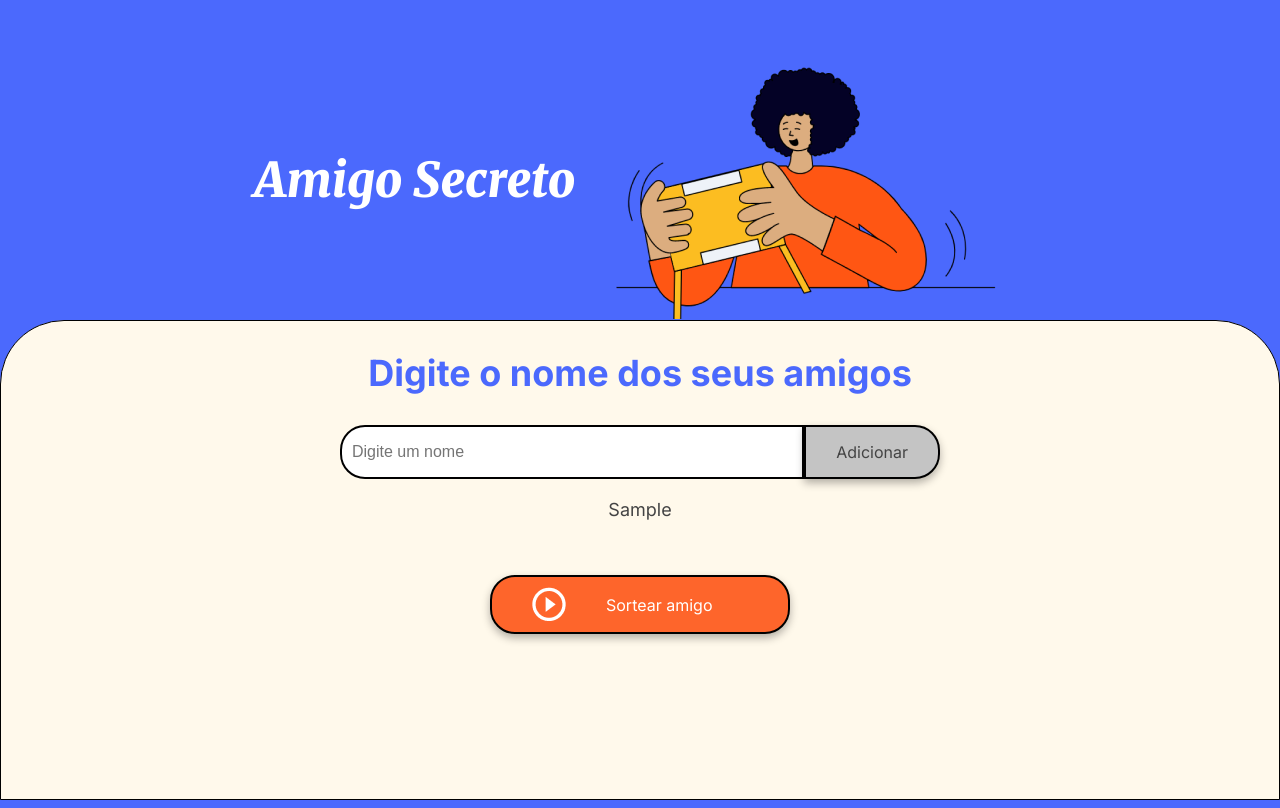
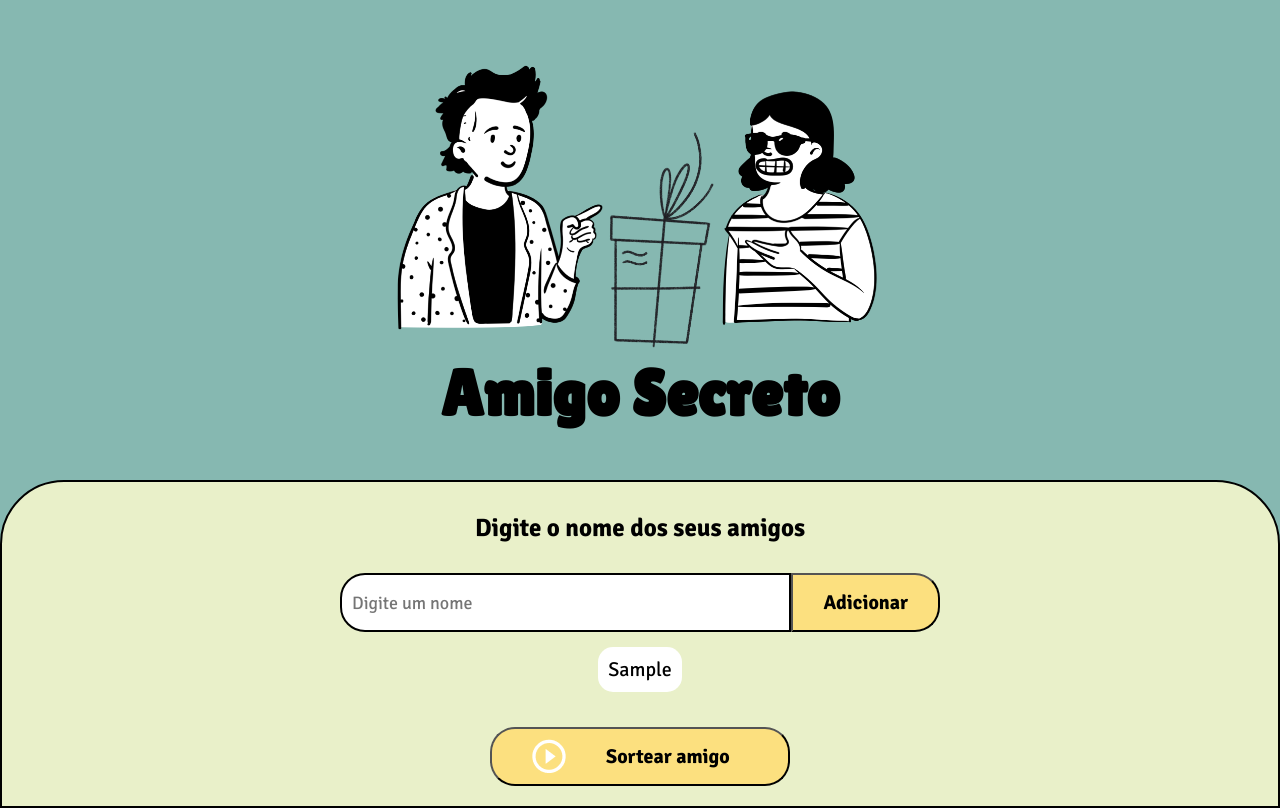
Before and after one commit to cristiellesreis/challenge-amigoSecreto, a plain HTML site: page index.html in a window 1280 px wide. Both pictures are taken after typing "Sample" into the empty fields and a click on the button "Adicionar". Drawn offline with Linux system fonts and the light colour scheme.

Commit message:
nova estilização

```diff
--- a/index.html
+++ b/index.html
@@ -6,15 +6,15 @@
     <link rel="stylesheet" href="style.css">
     <link rel="preconnect" href="https://fonts.googleapis.com">
     <link rel="preconnect" href="https://fonts.gstatic.com" crossorigin>
-    <link href="https://fonts.googleapis.com/css2?family=Inter:wght@100;400;700;900&family=Merriweather:ital,wght@0,300;0,400;0,700;0,900;1,300;1,400;1,700;1,900&display=swap" rel="stylesheet">
+    <link href="https://fonts.googleapis.com/css2?family=Lilita+One&family=Signika:wght@300..700&display=swap" rel="stylesheet">
     <title>Amigo Secreto</title>
 </head>
 
 <body>
     <main class="main-content">
         <header class="header-banner">
+            <img src="assets/Untitled.png" alt="Imagem representativa de amigo secreto" width="500px">
             <h1 class="main-title">Amigo Secreto</h1>
-            <img src="assets/amigo-secreto.png" alt="Imagem representativa de amigo secreto">
         </header>
 
         <section class="input-section">
@@ -26,13 +26,14 @@
 
             <ul id="listaAmigos" class="name-list" aria-labelledby="listaAmigos" role="list"></ul>
             <ul id="resultado" class="result-list" aria-live="polite"></ul>
-
             <div class="button-container">
                 <button class="button-draw" onclick="sortearAmigo()" aria-label="Sortear amigo secreto">
                     <img src="assets/play_circle_outline.png" alt="Ícone para sortear">
                     Sortear amigo
                 </button>
             </div>
+
+
         </section>
     </main>
 
--- a/style.css
+++ b/style.css
@@ -1,11 +1,11 @@
 :root {
-    --color-primary: #4B69FD;
-    --color-secondary: #FFF9EB;
-    --color-tertiary: #C4C4C4;
-    --color-button: #fe652b;
-    --color-button-hover: #e55720;
-    --color-text: #444444;
-    --color-white: #FFFFFF;
+    --color-primary: #86b8b1;
+    --color-secondary: #e9f0c9;
+    --color-tertiary: #000000;
+    --color-button: #fce07f;
+    --color-button-hover: #fcc71b;
+    --color-text: #000000;
+    --color-white: #ffffff;
 }
 
 /* Estilos gerais */
@@ -34,16 +34,17 @@ body {
 .header-banner {
     flex: 40%;
     display: flex;
+    flex-direction: column;
     justify-content: center;
     align-items: center;
-    padding: 40px 0 0;
+    padding: 50px 0 50px;
 }
 
 /* Seção de entrada */
 .input-section {
     flex: 60%;
     background-color: var(--color-secondary);
-    border: 1px solid #000;
+    border: 2px solid #000;
     border-radius: 64px 64px 0 0;
     display: flex;
     flex-direction: column;
@@ -54,18 +55,17 @@ body {
 
 /* Títulos */
 .main-title {
-    font-size: 48px;
-    font-family: "Merriweather", serif;
+    font-size: 65px;
+    font-family: "Lilita One", serif;
     font-weight: 900;
-    font-style: italic;
-    color: var(--color-white);
+    color: var(--color-text);
 }
 
 .section-title {
-    font-family: "Inter", serif;
-    font-size: 36px;
+    font-family: "Signika", serif;
+    font-size: 25px;
     font-weight: 700;
-    color: var(--color-primary);
+    color: var(--color-text);
     margin: 10px 0;
     text-align: center;
 }
@@ -84,7 +84,17 @@ body {
     padding: 10px;
     border: 2px solid #000;
     border-radius: 25px 0 0 25px;
-    font-size: 16px;
+    font-size: 18px;
+    font-family: "Signika", sans-serif;
+}
+
+li{
+    background-color: var(--color-white);
+    border-radius: 15px;
+    margin: 15px;
+    padding: 10px;
+    text-align: center;
+
 }
 
 .button-container {
@@ -97,49 +107,45 @@ body {
     flex: 1;
     padding: 10px 15px;
     font-size: 16px;
-    border: 2px solid #333;
     border-right: none;
     border-radius: 25px 0 0 25px;
-    font-family: "Merriweather", serif;
-    box-shadow: 0 4px 8px rgba(0, 0, 0, 0.3);
+    font-family: "Signika", serif;
 }
 
 /* Estilos de botão */
 button {
     padding: 15px 30px;
-    font-family: "Inter", sans-serif;
-    font-size: 16px;
-    border: 2px solid #000;
+    font-family: "Signika", sans-serif;
+    font-weight: 700;
+    font-size: 20px;
     border-radius: 25px;
-    box-shadow: 0 4px 8px rgba(0, 0, 0, 0.3);
     cursor: pointer;
 }
 
 .button-add {
-    background-color: var(--color-tertiary);
+    background-color: var(--color-button);
     color: var(--color-text);
     border-radius: 0 25px 25px 0;
 }
 
 .button-add:hover {
-    background-color: #a1a1a1;
+    background-color: var(--color-button-hover);
 }
 
 /* Listas */
 ul {
     list-style-type: none;
     color: var(--color-text);
-    font-family: "Inter", sans-serif;
-    font-size: 18px;
-    margin: 20px 0;
+    font-family: "Signika", sans-serif;
+    font-size: 20px;
 }
 
 .result-list {
-    margin-top: 15px;
-    color: #05DF05;
-    font-size: 22px;
+    color: var(--color-text);
+    font-size: 35px;
     font-weight: bold;
     text-align: center;
+    margin-bottom: 20px;
 }
 
 /* Botão de sortear título */
@@ -148,9 +154,9 @@ ul {
     align-items: center;
     width: 100%;
     padding: 10px 40px;
-    color: var(--color-white);
+    color: var(--color-text);
     background-color: var(--color-button);
-    font-size: 16px;
+    font-size: 20px;
 }
 
 .button-draw img {
```
Also changed, not shown: assets/Untitled.png (added).
